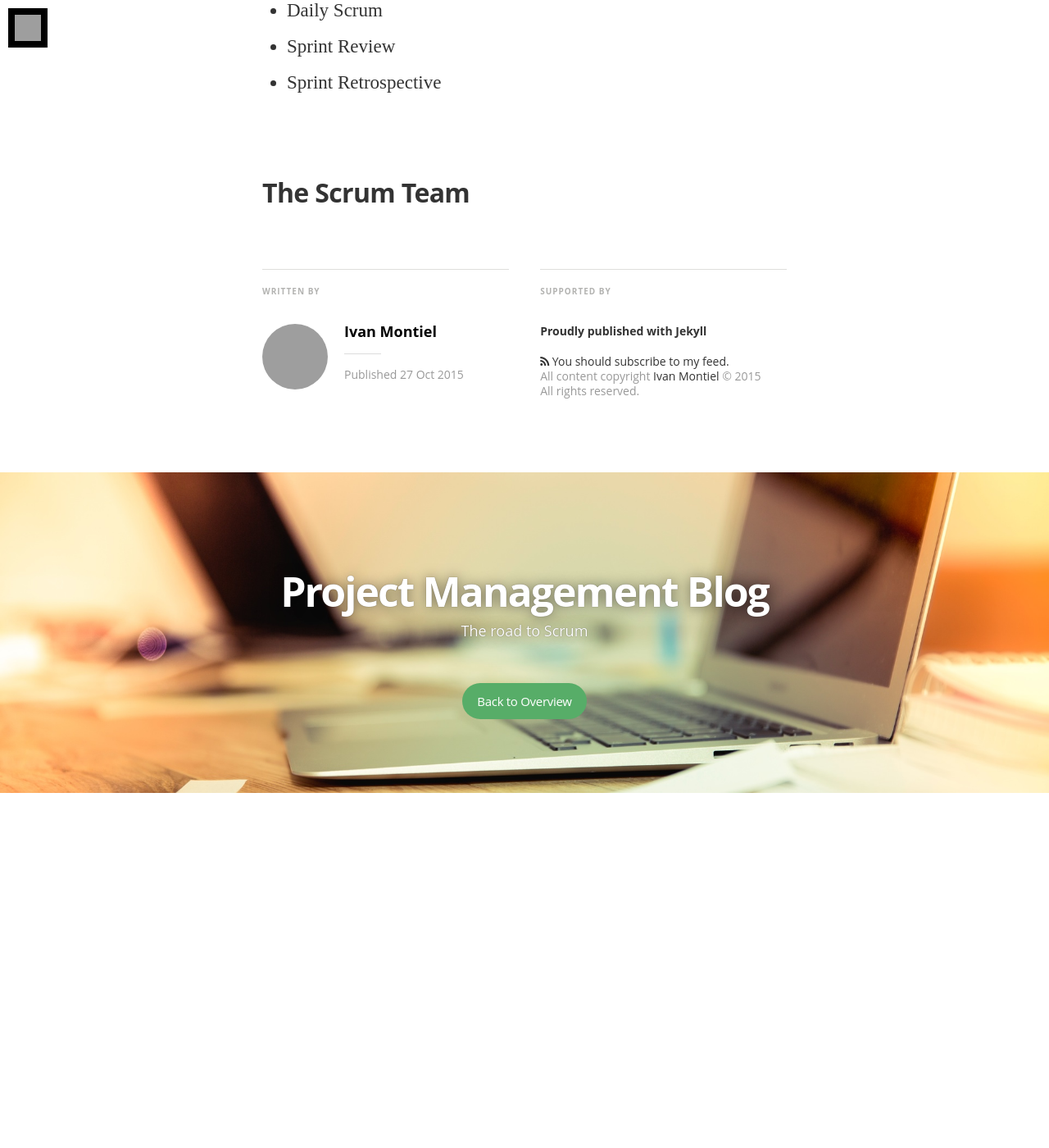
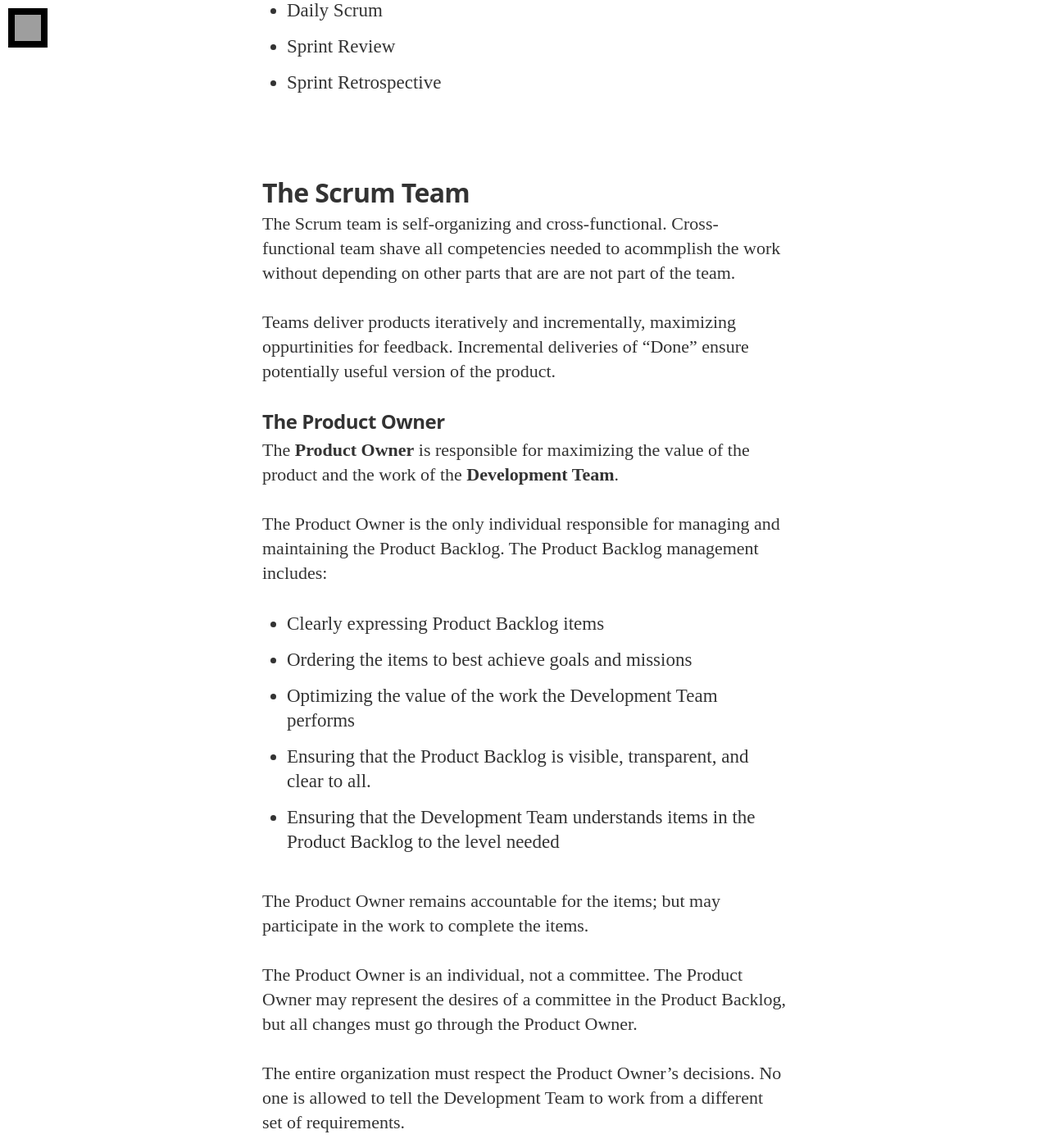
Before and after one commit to idmontie/ProjectManagementBlog, a Jekyll site: the page built from _posts/2015-10-27-the-scrum-guide.md, in a window 1280 px wide and 1400 px high, scrolled down 1832 px. Shown: the whole window at 82% size. Built offline with Jekyll 4.4.1, drawn with Linux system fonts in a browser that asks for light colours; nearby versions of some CDN libraries; some web fonts are replaced; Markdown is read by kramdown in place of the engine named in the settings; before the commit the page ends 2799 px from its top, so only the background shows below that; some of the changed text lies outside the part shown.

Commit message:
Update 2015-10-27-the-scrum-guide.md

```diff
--- a/_posts/2015-10-27-the-scrum-guide.md
+++ b/_posts/2015-10-27-the-scrum-guide.md
@@ -49,3 +49,39 @@ There are four (4) formal events for inspection and adaptation:
 * Sprint Retrospective
 
 ## The Scrum Team
+
+The Scrum team is self-organizing and cross-functional. Cross-functional team shave all competencies needed to acommplish the work without depending on other parts that are are not part of the team.
+
+Teams deliver products iteratively and incrementally, maximizing oppurtinities for feedback.  Incremental deliveries of "Done" ensure potentially useful version of the product.
+
+### The Product Owner
+
+The **Product Owner** is responsible for maximizing the value of the product and the work of the **Development Team**.
+
+The Product Owner is the only individual responsible for managing and maintaining the Product Backlog. The Product Backlog management includes:
+
+* Clearly expressing Product Backlog items
+* Ordering the items to best achieve goals and missions
+* Optimizing the value of the work the Development Team performs
+* Ensuring that the Product Backlog is visible, transparent, and clear to all.
+* Ensuring that the Development Team understands items in the Product Backlog to the level needed
+
+The Product Owner remains accountable for the items; but may participate in the work to complete the items.
+
+The Product Owner is an individual, not a committee. The Product Owner may represent the desires of a committee in the Product Backlog, but all changes must go through the Product Owner.
+
+The entire organization must respect the Product Owner's decisions. No one is allowed to tell the Development Team to work from a different set of requirements.
+
+### The Development Team
+
+The **Development Team** consists of individuals who work on incremental "Done" products in Sprints. Only members of the Development Team may create the **Increment**.
+
+The Team self-organizes and manages their own work.
+
+Development Teams have the following characteristics:
+
+
+
+### Development Team Size
+
+### The Scrum Master
```
